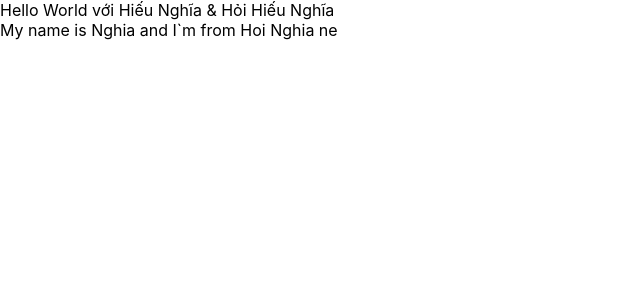
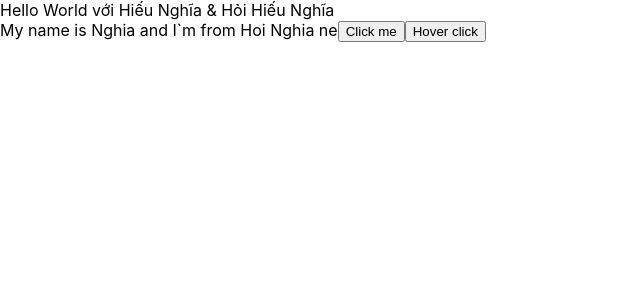
Before and after one commit to HieuNghia304/React_udemy, a React (Create React App) app: page / in a window 1280 px wide. Shown: the top 300 px of the page, without its empty margins (0-640 px from the left). Built offline with nearby package versions, Linux system fonts and the light colour scheme.

Commit message:
video 18

```diff
--- a/src/components/MyComponent.js
+++ b/src/components/MyComponent.js
@@ -8,13 +8,23 @@ class MyComponent extends React.Component{
         age: 20
     };
 
+    handleClick(event){
+        console.log("Click me my buttom");
+        console.log("My name Nghia ", this.state.name);
+
+    }
+
+    handleOnMoverOver(event){
+        console.log(event);
+    }
 
     //JSX
     render(){
         return(
             <div>
                 My name is {this.state.name} and I`m from {this.state.address}
-
+                <button onClick={this.handleClick}>Click me</button>
+                <button onMouseOver={this.handleOnMoverOver}>Hover click</button>
             </div>
         );
     }
```
